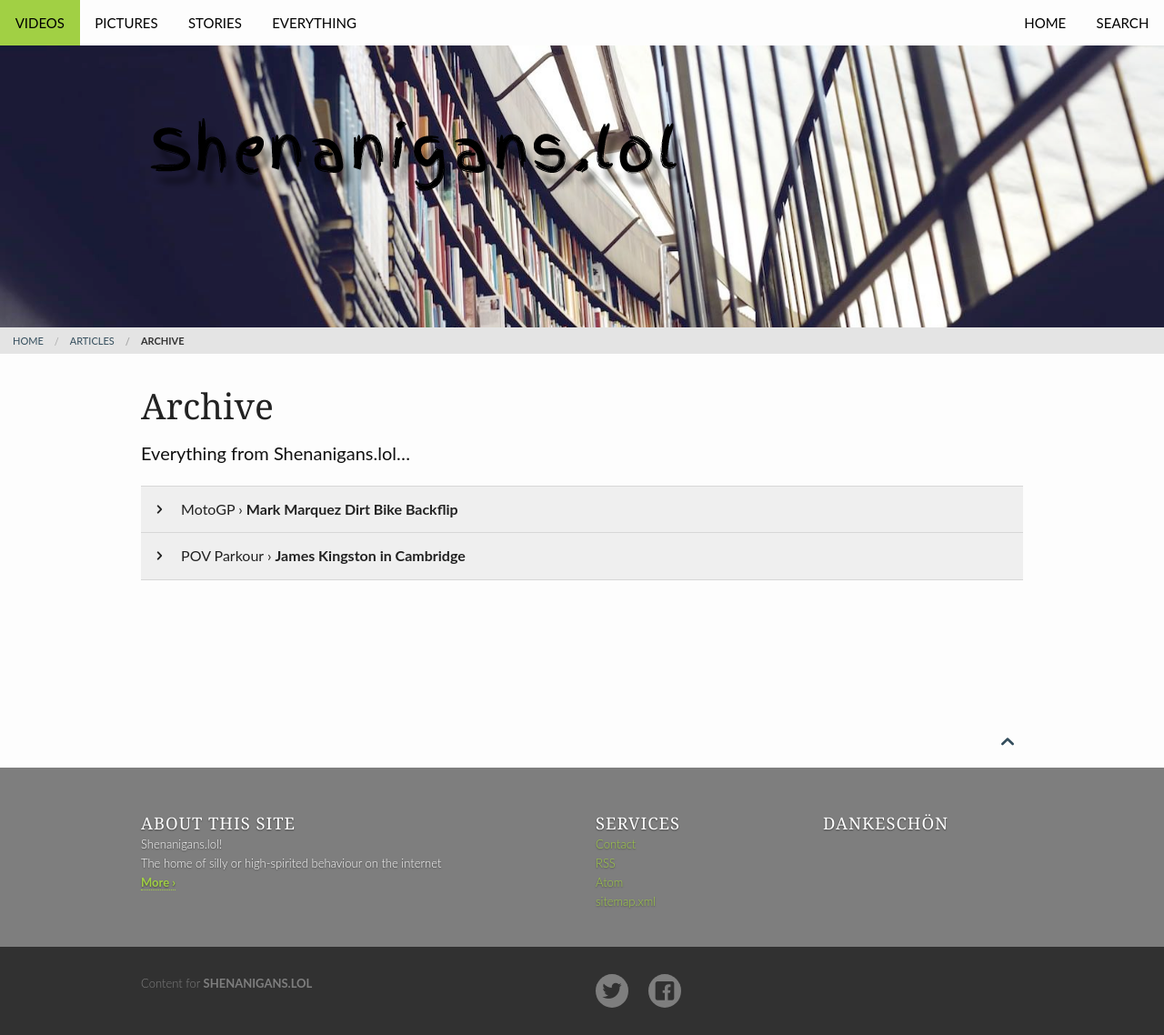
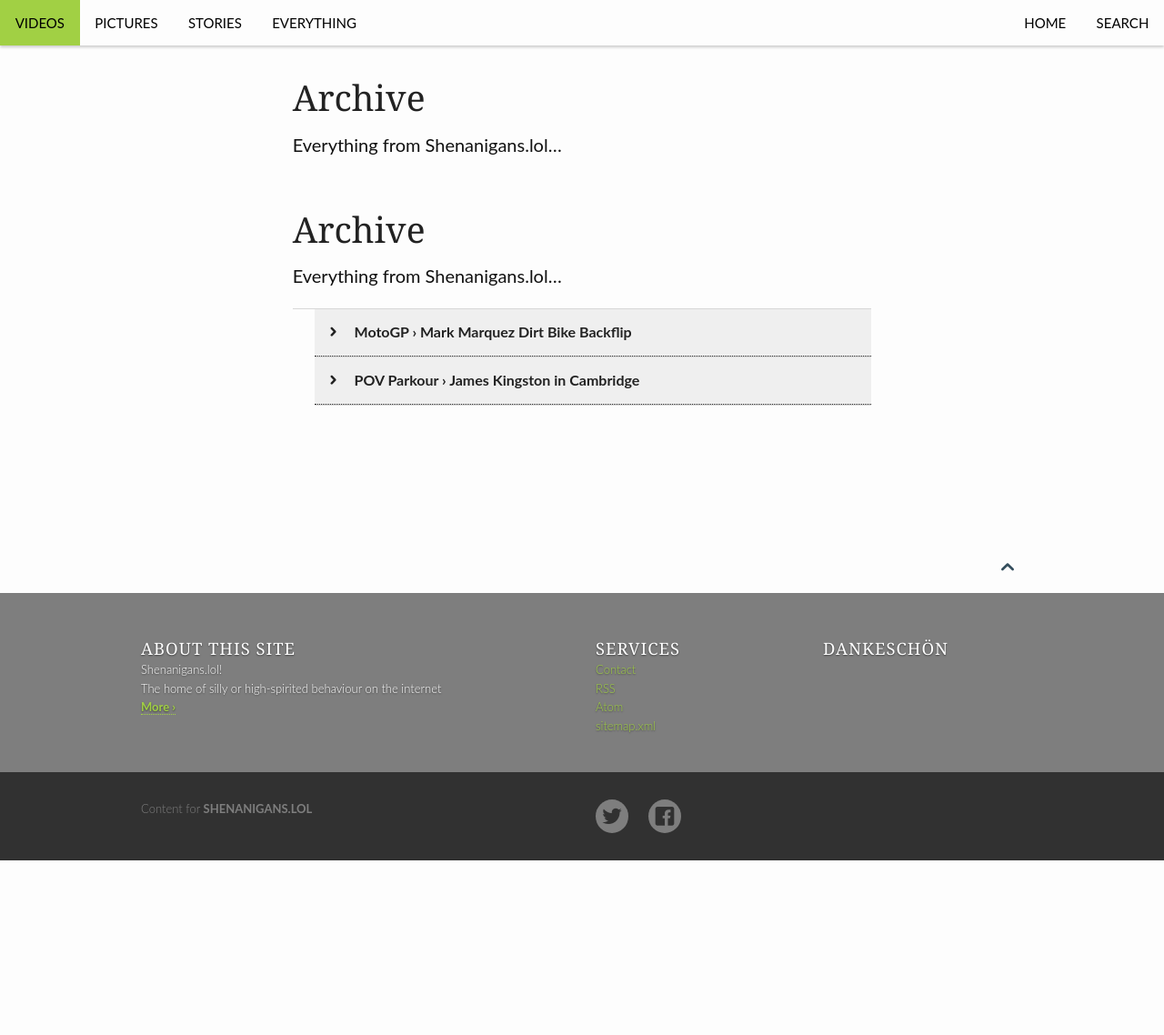
Before and after one commit to johnpfisk/shenanigans.lol, a Jekyll site: the page built from articles/archive.html, in a window 1280 px wide. Shown: the whole page at 91% size. Built offline with Jekyll 4.4.1, drawn with Linux system fonts in a browser that asks for light colours; after the commit the page ends 946 px from its top, so only the background shows below that; some of the changed lines change nothing that is shown.

Commit message:
Update archive.html

```diff
--- a/articles/archive.html
+++ b/articles/archive.html
@@ -1,10 +1,9 @@
 ---
-layout: default
+layout: page
 title: "Archive"
 teaser: "Everything from Shenanigans.lol&hellip;"
-breadcrumb: true
-header:
-   image_fullwidth: header_unsplash_8.jpg
+breadcrumb: false
+header: no
 permalink: "/articles/archive/"
 ---
 <div id="blog-index" class="row">
```
